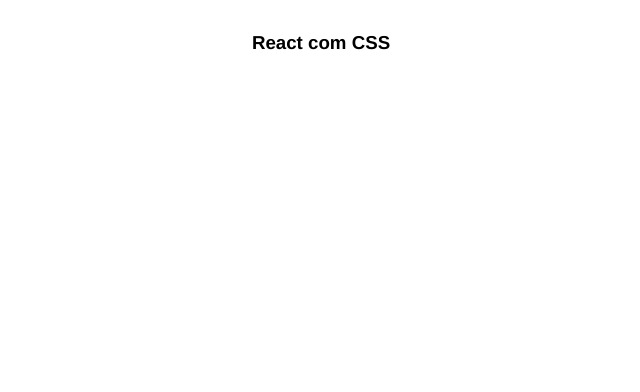
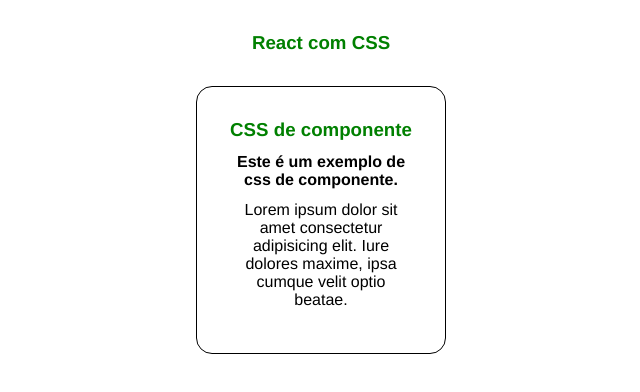
Before and after one commit to GilbertoASJ/ReactJs-Course, a React (Create React App) app in the folder 4_css/: page / in a window 1280 px wide. Shown: the top 392 px of the page, without its empty margins (319-959 px from the left). Built offline with nearby package versions, Linux system fonts and the light colour scheme.

Commit message:
Feature: :sparkles: component css

```diff
--- a/4_css/src/App.css
+++ b/4_css/src/App.css
@@ -1,3 +1,8 @@
 .App {
   text-align: center;
+  display: flex;
+  justify-content: center;
+  flex-direction: column;
+  align-items: center;
+  padding: 32px;
 }
--- a/4_css/src/App.jsx
+++ b/4_css/src/App.jsx
@@ -1,11 +1,18 @@
 import './App.css';
+
+import ComponentCss from './components/ComponentCss/ComponentCss'
 
 function App() {
 
     return (
         <div className="App">
 
+            {/* CSS global */}
             <h3>React com CSS</h3>
+
+            {/* Css de componente - ele vaza, é como se fosse global, por isso utilizar com cuidado,
+            sempre estilizando com classes ou id's */}
+            <ComponentCss />
         </div>
     );
 }
--- /dev/null
+++ b/4_css/src/components/ComponentCss/ComponentCss.css
@@ -0,0 +1,11 @@
+div.principalContent {
+	max-width: 250px;
+	border: 1px solid black;
+	border-radius: 16px;
+	padding: 32px;
+	margin-top: 32px;
+}
+
+div.principalContent p {
+	margin: 12px 0;
+}
--- /dev/null
+++ b/4_css/src/components/ComponentCss/ComponentCss.jsx
@@ -0,0 +1,16 @@
+import './ComponentCss.css'
+
+const ComponentCss = () => {
+
+	return (
+		<div className="principalContent">
+			<h3>CSS de componente</h3>
+			<p><strong>Este é um exemplo de css de componente.</strong></p>
+			<p>
+				Lorem ipsum dolor sit amet consectetur adipisicing elit. Iure dolores maxime, ipsa cumque velit optio beatae.
+			</p>
+		</div>
+	)
+}
+
+export default ComponentCss;
--- a/4_css/src/index.css
+++ b/4_css/src/index.css
@@ -4,9 +4,12 @@
     padding: 0;
     box-sizing: border-box;
     font-family: Helvetica;
+}
+
+body {
     padding-bottom: 500px;
 }
 
 h3 {
-    margin-top: 32px;
+    color: green;
 }
```
